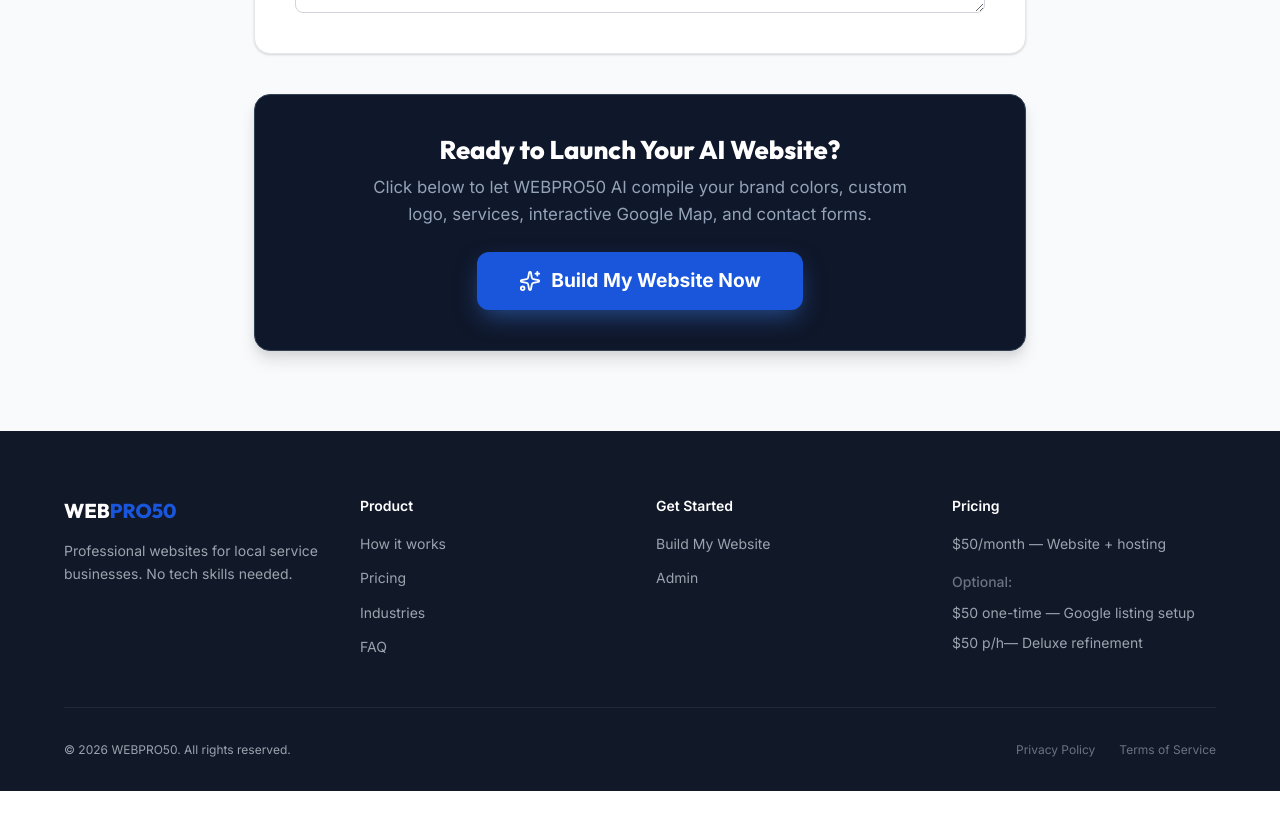
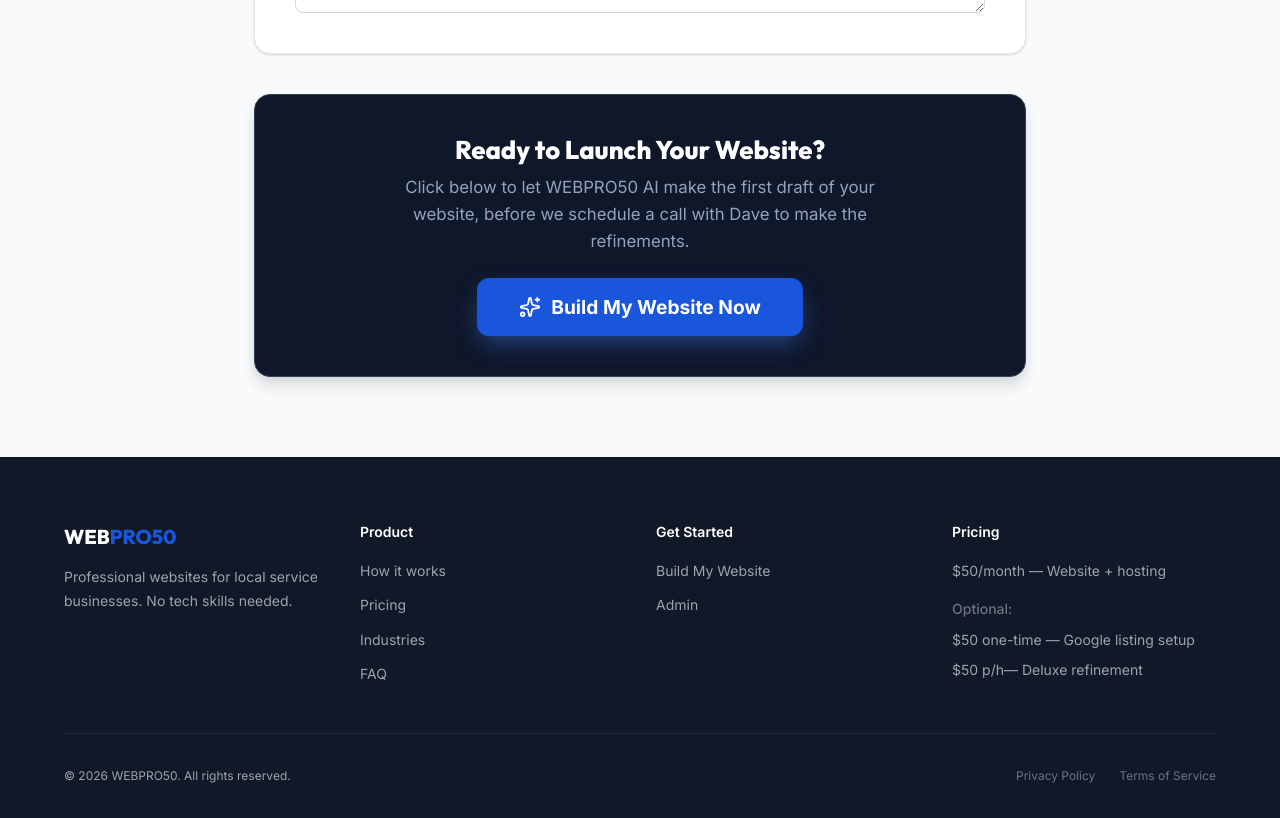
Before and after one commit to DAGarnish/proservice, a Next.js app: page /get-started in a window 1280 px wide. Shown: the part 6060-6878 px from the top of the page. Before the commit the page ends 6851 px from the top, so only its background shows below. Built offline with nearby package versions, Linux system fonts and the light colour scheme; no server answers.

Commit message:
Update text in get-started page

```diff
--- a/app/get-started/page.tsx
+++ b/app/get-started/page.tsx
@@ -164,9 +164,9 @@ export default function GetStartedPage() {
           {/* Submit Action Card */}
           <div className={styles.submitActionCard}>
             <div>
-              <h3 style={{ fontSize: '1.6rem', fontWeight: 800, marginBottom: '8px', color: '#fff' }}>Ready to Launch Your AI Website?</h3>
+              <h3 style={{ fontSize: '1.6rem', fontWeight: 800, marginBottom: '8px', color: '#fff' }}>Ready to Launch Your Website?</h3>
               <p style={{ color: '#94a3b8', fontSize: '1.05rem', maxWidth: '540px', margin: '0 auto' }}>
-                Click below to let WEBPRO50 AI compile your brand colors, custom logo, services, interactive Google Map, and contact forms.
+                Click below to let WEBPRO50 AI make the first draft of your website, before we schedule a call with Dave to make the refinements.
               </p>
             </div>
             <button
```
